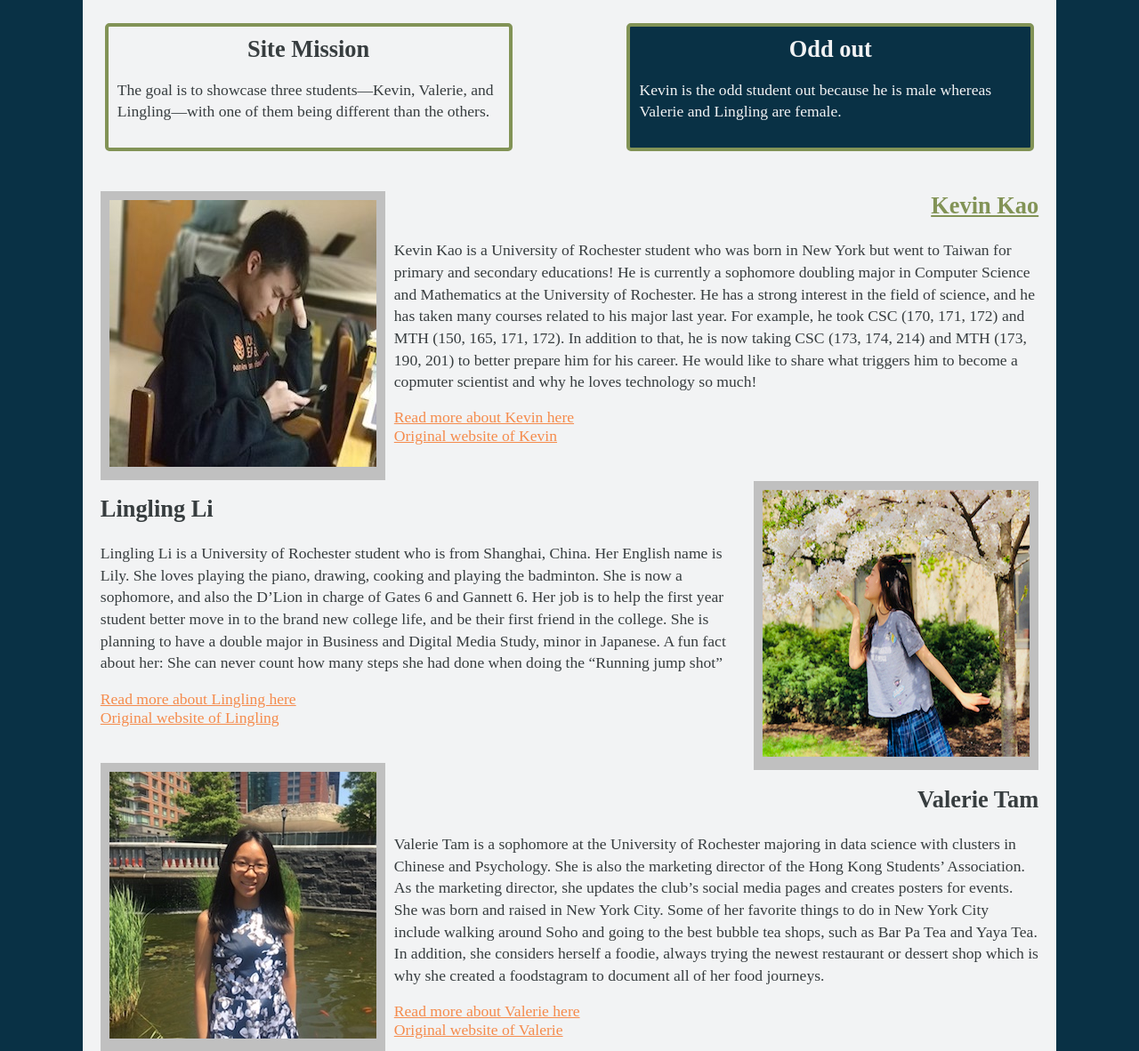
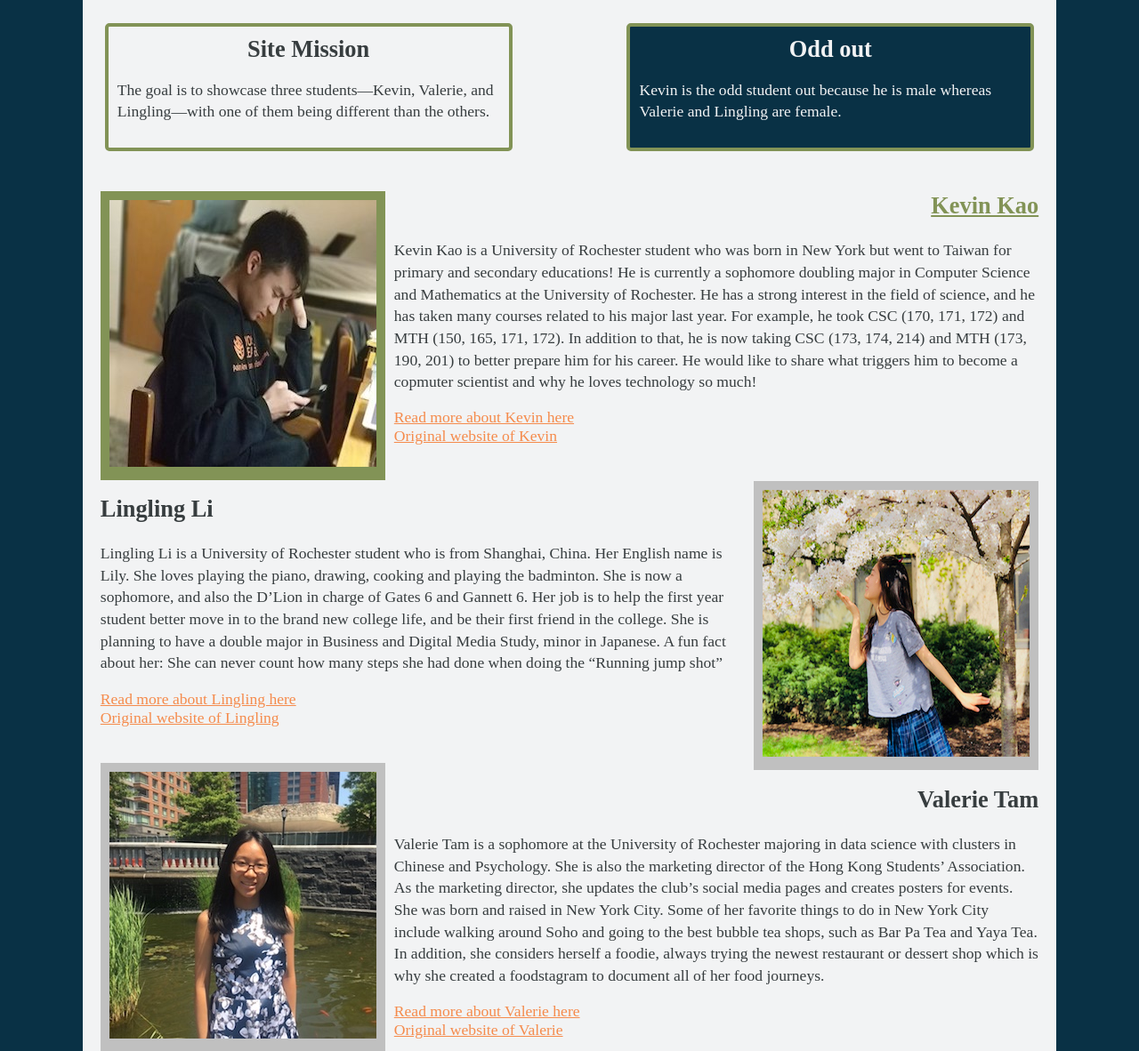
Before and after one commit to thepriya/csc174-lab7, a PHP site: page / in a window 1280 px wide. Shown: the part 459-1641 px from the top of the page at 89% size. Run offline with PHP 8.4, Linux system fonts and the light colour scheme.

Commit message:
Odd out differentiation

```diff
--- a/css/styles.css
+++ b/css/styles.css
@@ -143,6 +143,10 @@ article > div.container {
 	text-decoration: underline;
 }
 
+.odd-out figure {
+	background-color: #829356;
+}
+
 .info-box {
 	float: left;
 	border: solid 4px #829356;
```
